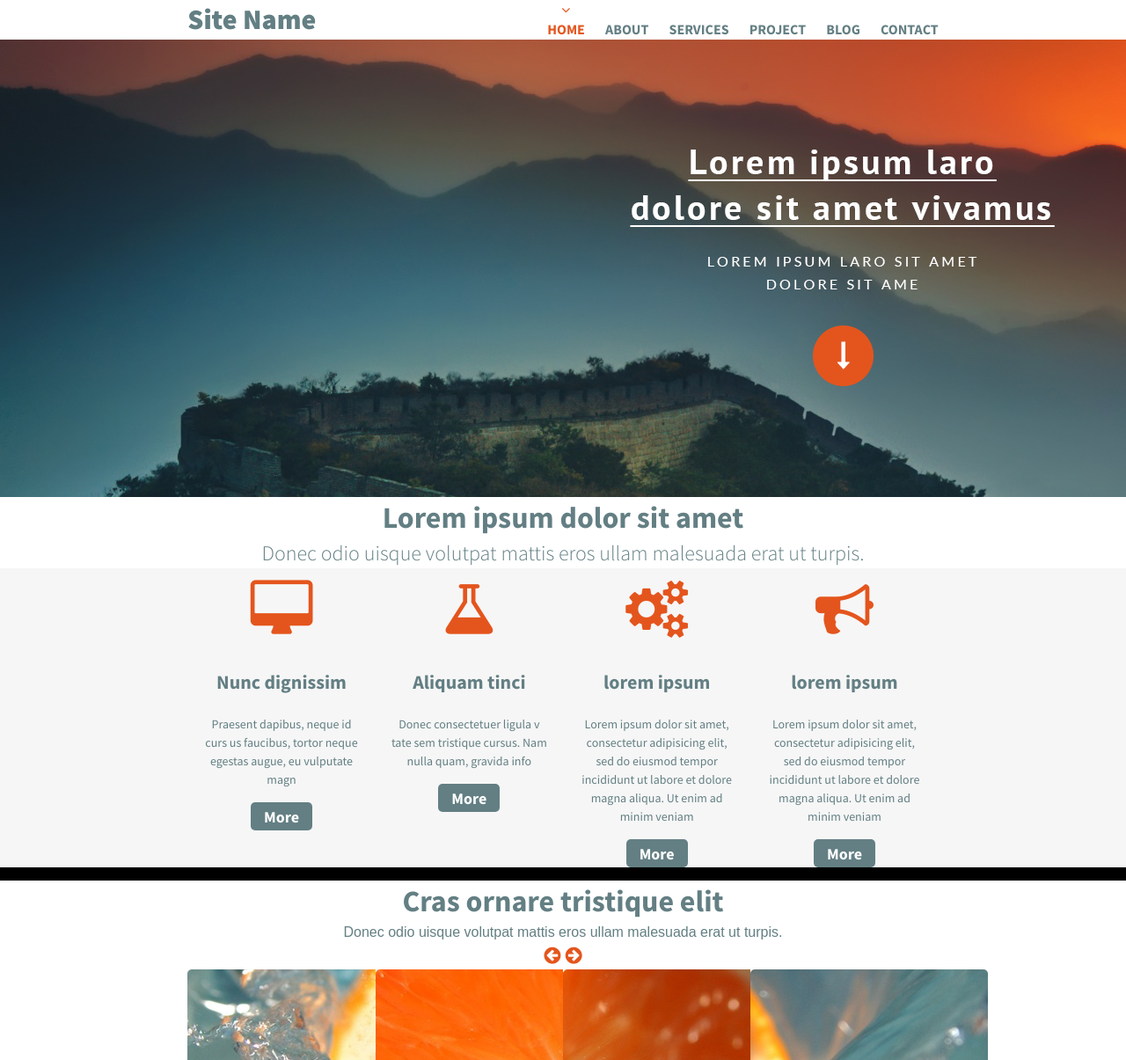
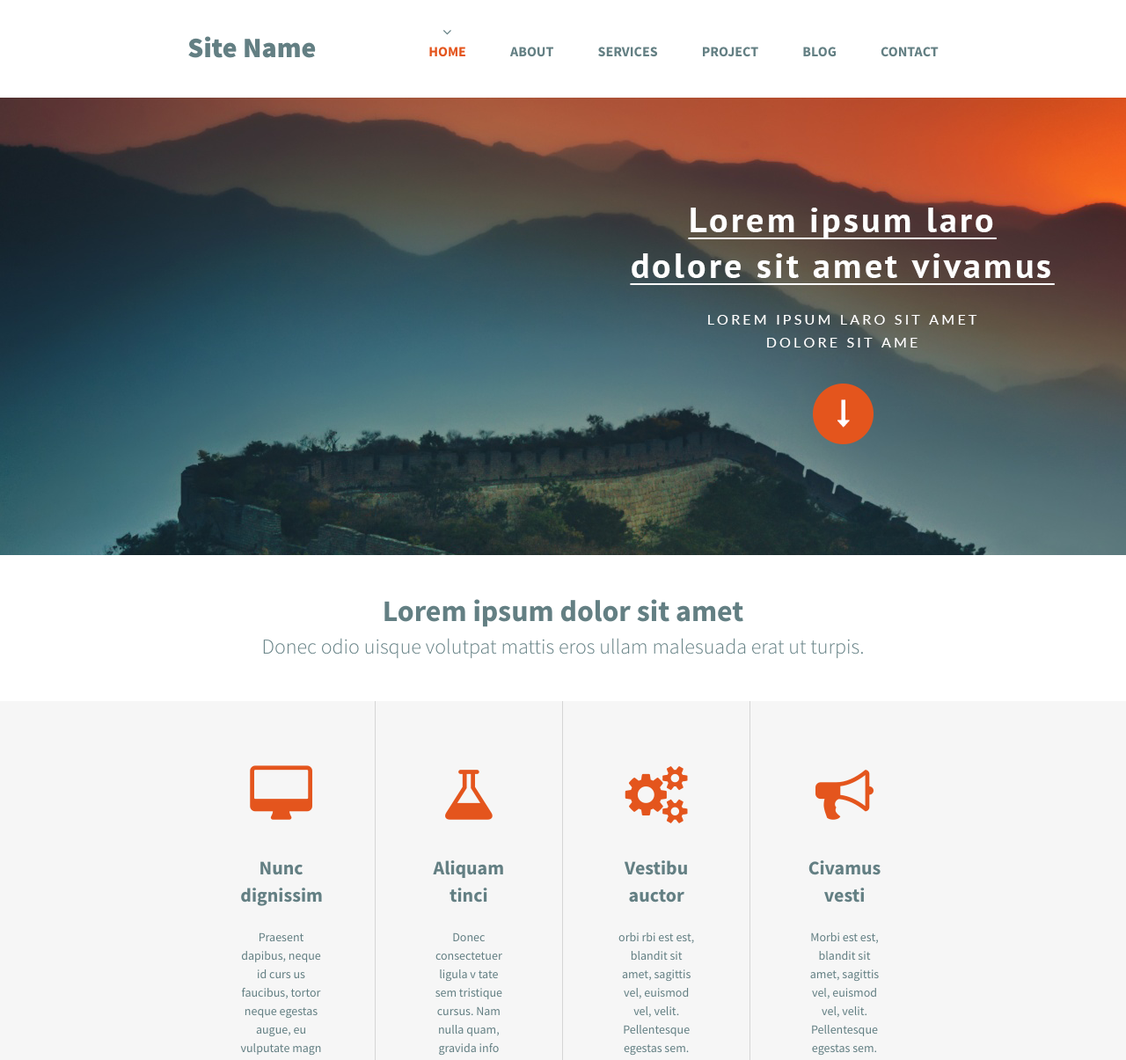
Before and after one commit to helloween/html_pages, a plain HTML site: page page_#1/index.html in a window 1280 px wide. Shown: the top 1205 px of the page at 88% size. Drawn offline with nearby package versions, Linux system fonts and the light colour scheme.

Commit message:
fix block sizes

```diff
--- a/page_#1/css/index.css
+++ b/page_#1/css/index.css
@@ -1,3 +1,8 @@
+a {
+  text-decoration: none;
+  color: #637f83;
+}
+
 .grid {
   width: 100%;
 /*  margin-right: -15px;
@@ -61,6 +66,7 @@
 
 
 .header {
+  padding: 32px 0 34px;
   color: #637f83;
 }
 
@@ -81,10 +87,12 @@
 
 .header .menu .item {
   display: inline-block;
-  margin-left: 20px;
+  margin-left: 47px;
+  /*border: 1px solid red;*/
+  margin-top: -7px;
 }
 
-.header .menu .item.selected {
+.header .menu .item .selected {
   color: #e4551d;
 }
 
@@ -94,6 +102,7 @@
   margin: 0 auto;
   font-size: 16px;
   font-family: FontAwesome;
+  color: #637f83;
 }
 
 .banner {
@@ -104,11 +113,9 @@
 
 
 
-/*.tiles {
-  margin: 25px 0;
-}*/
-
 .tiles-header .message {
+  padding-top: 40px;
+  padding-bottom: 45px;
   text-align: center;
   color: #637f83;
 }
@@ -128,10 +135,15 @@
 }
 
 .tiles .item {
-  text-align: center;
+  padding: 60px 0;
   margin: 0;
   border: none;
+  text-align: center;
   color: #637f83;
+}
+
+.tiles .item:not(:last-child) {
+  border-right: 1px solid #d5d5d5;
 }
 
 .tiles .item .icon {
@@ -141,7 +153,7 @@
 }
 
 .tiles .item .desc {
-  margin: 15px;
+  margin: 0 60px 15px;
 }
 
 .tiles .item .desc .title {
--- a/page_#1/index.html
+++ b/page_#1/index.html
@@ -23,15 +23,15 @@
       <nav>
         <div class='grid header'>
           <div class="col-2"></div>
-          <div class="col-2 logo">Site Name</div>
+          <div class="col-2 logo"><a href='#'>Site Name</a></div>
           <div class="col-6">
             <ul class='menu'>
-              <li class='item selected'><a url="#">Home</a></li>
-              <li class='item'><a url="#">About</a></li>
-              <li class='item'><a url="#">Services</a></li>
-              <li class='item'><a url="#">Project</a></li>
-              <li class='item'><a url="#">Blog</a></li>
-              <li class='item'><a url="#">Contact</a></li>
+              <li class='item selected'><a class='selected' href='#'>Home</a></li>
+              <li class='item'><a href='#'>About</a></li>
+              <li class='item'><a href='#'>Services</a></li>
+              <li class='item'><a href='#'>Project</a></li>
+              <li class='item'><a href='#'>Blog</a></li>
+              <li class='item'><a href='#'>Contact</a></li>
             </ul>
           </div>
           <div class="col-2"></div>
@@ -85,8 +85,7 @@
                   Aliquam tinci
                 </p>
                 <p class="text">
-                  Donec consectetuer ligula v
-tate sem tristique cursus. Nam nulla quam, gravida info
+                  Donec consectetuer ligula v tate sem tristique cursus. Nam nulla quam, gravida info
                 </p>
               </div>
               <div class="button">
@@ -97,10 +96,10 @@ tate sem tristique cursus. Nam nulla quam, gravida info
               <div class='icon'></div>
               <div class='desc'>
                 <p class="title">
-                  lorem ipsum
+                  Vestibu auctor
                 </p>
                 <p class="text">
-                  Lorem ipsum dolor sit amet, consectetur adipisicing elit, sed do eiusmod tempor incididunt ut labore et dolore magna aliqua. Ut enim ad minim veniam
+                  orbi rbi est est, blandit sit amet, sagittis vel, euismod vel, velit. Pellentesque egestas sem.
                 </p>
               </div>
               <div class="button">
@@ -111,10 +110,10 @@ tate sem tristique cursus. Nam nulla quam, gravida info
               <div class='icon'></div>
               <div class='desc'>
                 <p class="title">
-                  lorem ipsum
+                  Civamus vesti
                 </p>
                 <p class="text">
-                  Lorem ipsum dolor sit amet, consectetur adipisicing elit, sed do eiusmod tempor incididunt ut labore et dolore magna aliqua. Ut enim ad minim veniam
+                  Morbi est est, blandit sit amet, sagittis vel, euismod vel, velit. Pellentesque egestas sem.
                 </p>
               </div>
               <div class="button">
```
